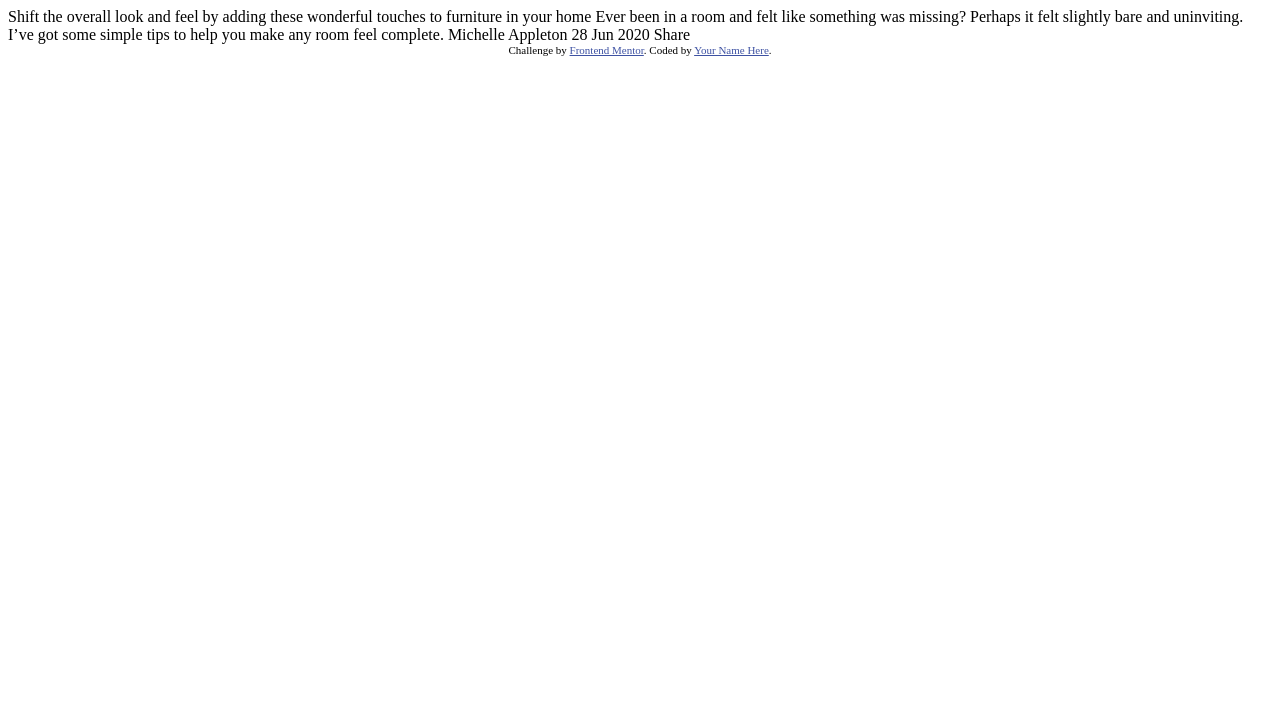
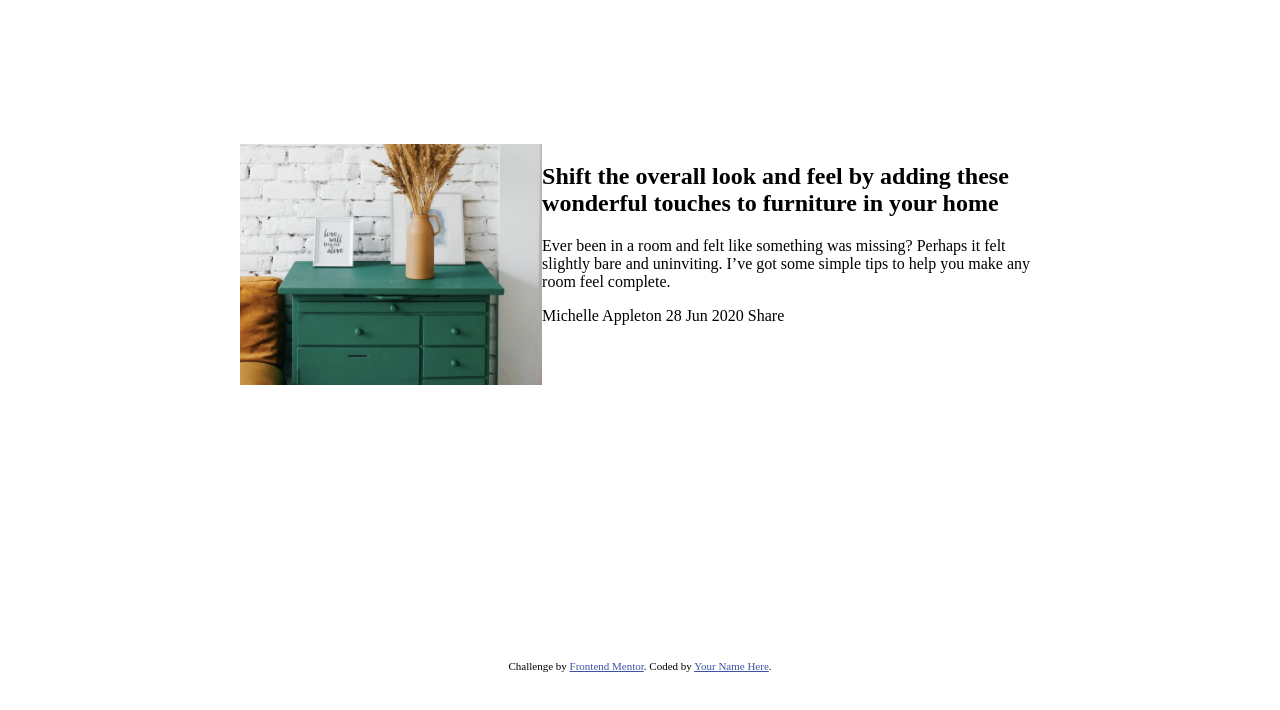
Before and after one commit to chrislloyd876/article-preview, a plain HTML site: page index.html in a window 1280 px wide. Drawn offline with Linux system fonts and the light colour scheme.

Commit message:
Create Basic Layout for Article Component

```diff
--- a/index.html
+++ b/index.html
@@ -11,29 +11,35 @@
   <link rel="stylesheet" href="./styles.css">
   <script defer src="./script.js"></script>
 
-  <!-- Feel free to remove these styles or customise in your own stylesheet 👍 -->
-  <style>
-    .attribution { font-size: 11px; text-align: center; }
-    .attribution a { color: hsl(228, 45%, 44%); }
-  </style>
+
 </head>
 <body>
+<main>
+  <div class="article">
+    <div class="container">
+      <img src="./images/drawers.jpg" alt="drawers">
+    </div>
+    <div class="content">
+      <h2>Shift the overall look and feel by adding these wonderful
+        touches to furniture in your home</h2>
 
-  Shift the overall look and feel by adding these wonderful
-  touches to furniture in your home
+      <p>Ever been in a room and felt like something was missing? Perhaps
+        it felt slightly bare and uninviting. I’ve got some simple tips
+        to help you make any room feel complete.</p>
+      <div class="author">
+          Michelle Appleton
+          28 Jun 2020
 
-  Ever been in a room and felt like something was missing? Perhaps
-  it felt slightly bare and uninviting. I’ve got some simple tips
-  to help you make any room feel complete.
-
-  Michelle Appleton
-  28 Jun 2020
-
-  Share
-
+          Share
+      </div>
+    </div>
+  </div>
+</main>
+</body>
+<footer>
   <div class="attribution">
     Challenge by <a href="https://www.frontendmentor.io?ref=challenge" target="_blank">Frontend Mentor</a>.
     Coded by <a href="#">Your Name Here</a>.
   </div>
-</body>
+</footer>
 </html>
--- a/styles.css
+++ b/styles.css
@@ -0,0 +1,30 @@
+body{
+    box-sizing: border-box;
+    min-height: 100vh;
+    display: grid;
+    place-items: center;
+}
+
+main{
+    max-width: 800px;
+    max-height: auto;
+}
+
+.article{
+    display: flex;
+    max-width: 60rem;
+    border-radius: 15px;
+    max-height: 250px;
+}
+
+.container img{
+   object-fit: cover;
+   width: 100%;
+}
+.attribution {
+    font-size: 11px;
+    text-align: center;
+}
+.attribution a {
+    color: hsl(228, 45%, 44%);
+}
```
